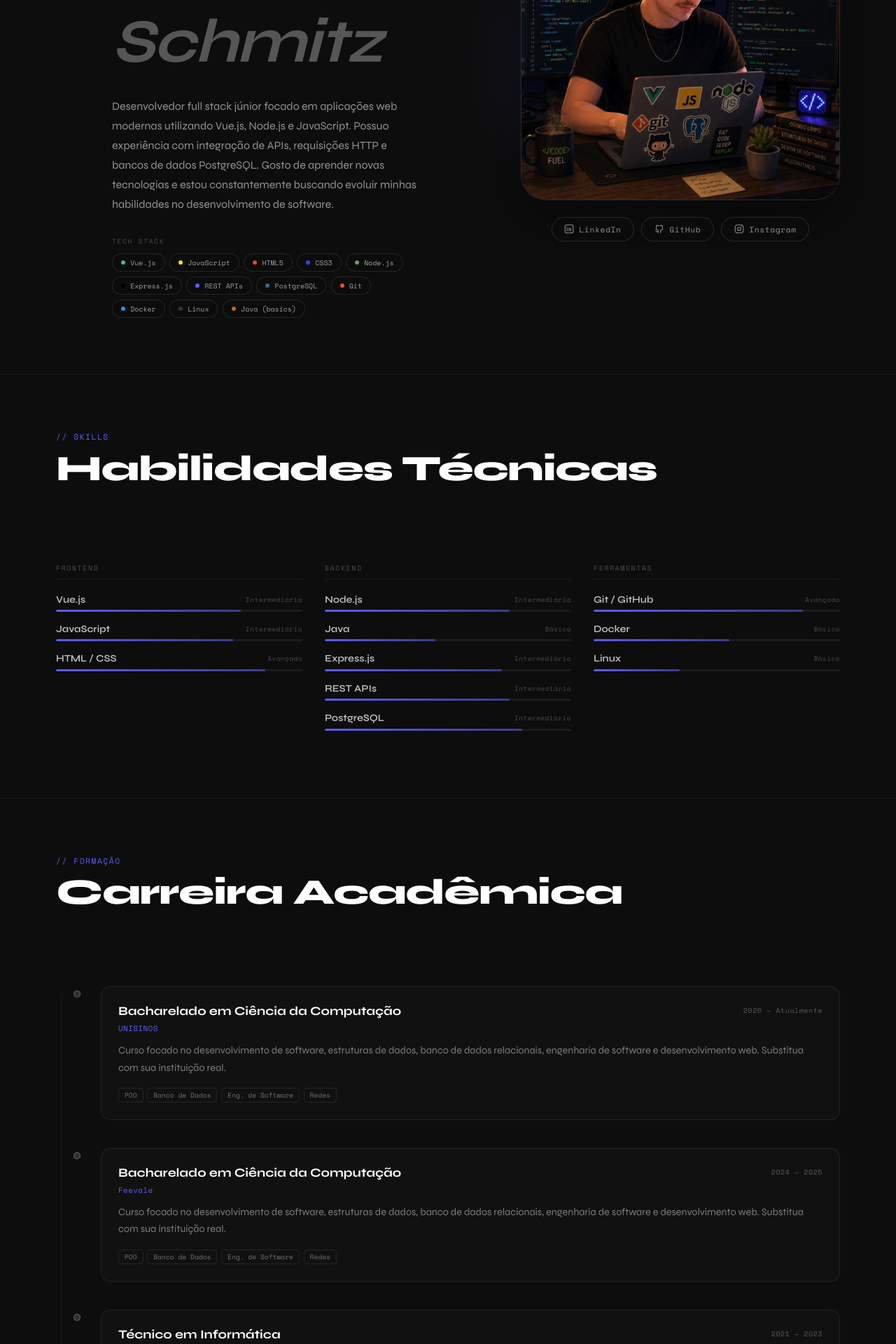
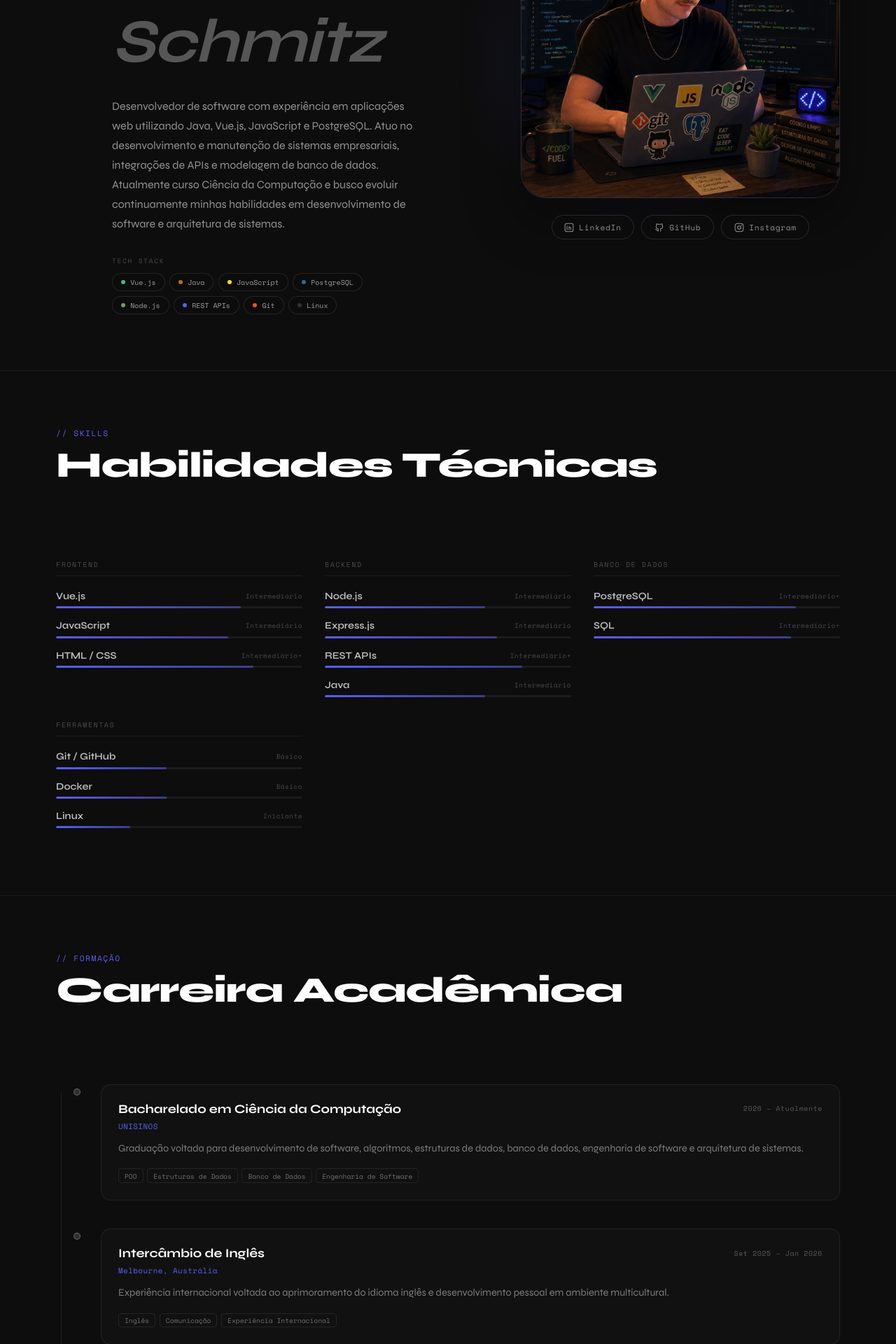
Before and after one commit to AOS2301/resume, a Vue app in the folder frontend/: page / in a window 1280 px wide. Shown: the part 360-2280 px from the top of the page at 70% size. Built offline with nearby package versions, Linux system fonts and the light colour scheme.

Commit message:
inclusão de dados reais na experiência, skilGroups, certifcados, estudos

```diff
--- a/frontend/src/assets/nav-bar.css
+++ b/frontend/src/assets/nav-bar.css
@@ -5,13 +5,15 @@
   align-items: center;
   justify-content: space-between;
   padding: 1.5rem 3rem;
-  background: transparent;
+  background: rgba(13, 13, 13, 0.2);
   position: fixed;
   top: 0;
   left: 0;
   right: 0;
   z-index: 100;
   border-bottom: 1px solid rgba(255, 255, 255, 0.04);
+  backdrop-filter: blur(4px);
+  -webkit-backdrop-filter: blur(4px);
 }
 
 .logo-link {
--- a/frontend/src/views/Home.vue
+++ b/frontend/src/views/Home.vue
@@ -21,10 +21,11 @@ import NavBar from '../components/NavBar.vue'
         </div>
 
         <p class="hero-bio">
-          Desenvolvedor full stack júnior focado em aplicações web modernas utilizando Vue.js, Node.js e JavaScript.
-          Possuo experiência com integração de APIs, requisições HTTP e bancos de dados PostgreSQL.
-          Gosto de aprender novas tecnologias e estou constantemente buscando evoluir minhas habilidades no
-          desenvolvimento de software.
+          Desenvolvedor de software com experiência em aplicações web utilizando Java, Vue.js, JavaScript e PostgreSQL.
+          Atuo no desenvolvimento e manutenção de sistemas empresariais, integrações de APIs e modelagem de banco de
+          dados.
+          Atualmente curso Ciência da Computação e busco evoluir continuamente minhas habilidades em desenvolvimento de
+          software e arquitetura de sistemas.
         </p>
 
         <div class="tech-stack">
@@ -198,17 +199,13 @@ export default {
     return {
       techStack: [
         { name: 'Vue.js', color: '#42b883' },
+        { name: 'Java', color: '#b07219' },
         { name: 'JavaScript', color: '#f7df1e' },
-        { name: 'HTML5', color: '#e34c26' },
-        { name: 'CSS3', color: '#264de4' },
+        { name: 'PostgreSQL', color: '#336791' },
         { name: 'Node.js', color: '#68a063' },
-        { name: 'Express.js', color: '#000000' },
         { name: 'REST APIs', color: '#5b5ef4' },
-        { name: 'PostgreSQL', color: '#336791' },
         { name: 'Git', color: '#f05032' },
-        { name: 'Docker', color: '#2496ed' },
-        { name: 'Linux', color: '#333333' },
-        { name: 'Java (basics)', color: '#b07219' }
+        { name: 'Linux', color: '#333333' }
       ],
 
       education: [
@@ -216,78 +213,79 @@ export default {
           degree: 'Bacharelado em Ciência da Computação',
           institution: 'UNISINOS',
           period: '2026 – Atualmente',
-          description: 'Curso focado no desenvolvimento de software, estruturas de dados, banco de dados relacionais, engenharia de software e desenvolvimento web. Substitua com sua instituição real.',
-          highlights: ['POO', 'Banco de Dados', 'Eng. de Software', 'Redes'],
+          description: 'Graduação voltada para desenvolvimento de software, algoritmos, estruturas de dados, banco de dados, engenharia de software e arquitetura de sistemas.',
+          highlights: [
+            'POO',
+            'Estruturas de Dados',
+            'Banco de Dados',
+            'Engenharia de Software'
+          ],
+        },
+        {
+          degree: 'Intercâmbio de Inglês',
+          institution: 'Melbourne, Austrália',
+          period: 'Set 2025 – Jan 2026',
+          description: 'Experiência internacional voltada ao aprimoramento do idioma inglês e desenvolvimento pessoal em ambiente multicultural.',
+          highlights: [
+            'Inglês',
+            'Comunicação',
+            'Experiência Internacional'
+          ],
         },
         {
           degree: 'Bacharelado em Ciência da Computação',
           institution: 'Feevale',
           period: '2024 – 2025',
-          description: 'Curso focado no desenvolvimento de software, estruturas de dados, banco de dados relacionais, engenharia de software e desenvolvimento web. Substitua com sua instituição real.',
-          highlights: ['POO', 'Banco de Dados', 'Eng. de Software', 'Redes'],
+          description: 'Formação acadêmica focada em fundamentos da computação, programação, banco de dados e desenvolvimento de software.',
+          highlights: [
+            'Algoritmos',
+            'POO',
+            'Banco de Dados',
+            'Desenvolvimento Web'
+          ],
         },
         {
           degree: 'Técnico em Informática',
           institution: 'Instituto Ivoti',
           period: '2021 – 2023',
-          description: 'Formação técnica com ênfase em programação, lógica de computação e infraestrutura de TI. Adicione detalhes reais da sua formação técnica.',
-          highlights: ['Lógica de Programação', 'Redes', 'Hardware'],
+          description: 'Formação técnica de três anos com foco em lógica de programação, desenvolvimento de software, banco de dados, redes de computadores e fundamentos de tecnologia da informação.',
+          highlights: [
+            'Lógica de Programação',
+            'Banco de Dados',
+            'Redes',
+            'Desenvolvimento'
+          ],
         },
       ],
 
       certifications: [
         {
-          title: 'Vue.js 3 — Completo',
+          title: 'O Curso Definitivo de Lógica de Programação',
           issuer: 'Udemy',
           year: '2024',
-          category: 'frontend',
-          categoryLabel: 'Frontend',
-          skills: ['Vue 3', 'Composition API', 'Vuex', 'Router'],
+          category: 'linguagem',
+          categoryLabel: 'Programação',
+          skills: [
+            'VisualG',
+            'C',
+            'C++',
+            'Python',
+            'Java'
+          ],
           credentialUrl: null,
         },
         {
-          title: 'Node.js: API RESTful com Express',
+          title: 'Dominando Banco de Dados, Conceitos e Linguagem SQL',
           issuer: 'Udemy',
           year: '2024',
-          category: 'backend',
-          categoryLabel: 'Backend',
-          skills: ['Node.js', 'Express', 'JWT', 'PostgreSQL'],
-          credentialUrl: null,
-        },
-        {
-          title: 'JavaScript Moderno — ES6+',
-          issuer: 'Origamid / Udemy',
-          year: '2023',
-          category: 'linguagem',
-          categoryLabel: 'Linguagem',
-          skills: ['ES6+', 'Async/Await', 'Modules', 'DOM'],
-          credentialUrl: null,
-        },
-        {
-          title: 'Git & GitHub — Do Iniciante ao Avançado',
-          issuer: 'Udemy',
-          year: '2023',
-          category: 'devops',
-          categoryLabel: 'DevOps',
-          skills: ['Git', 'Branching', 'Pull Request', 'CI'],
-          credentialUrl: null,
-        },
-        {
-          title: 'SQL e PostgreSQL — Completo',
-          issuer: 'Udemy',
-          year: '2023',
           category: 'banco',
           categoryLabel: 'Banco de Dados',
-          skills: ['PostgreSQL', 'Joins', 'Índices', 'Views'],
-          credentialUrl: null,
-        },
-        {
-          title: 'HTML & CSS — Responsivo e Moderno',
-          issuer: 'Origamid',
-          year: '2022',
-          category: 'frontend',
-          categoryLabel: 'Frontend',
-          skills: ['CSS Grid', 'Flexbox', 'Responsivo', 'BEM'],
+          skills: [
+            'SQL',
+            'Modelagem',
+            'SQL Server',
+            'Administração de Banco'
+          ],
           credentialUrl: null,
         },
       ],
@@ -295,24 +293,44 @@ export default {
       experience: [
         {
           role: 'Desenvolvedor Full Stack Júnior',
-          company: 'PRD Tecnologia e gestão',
-          period: 'Jun 2026 – Atualmente',
-          description: 'Desenvolvimento e manutenção de aplicações web utilizando Vue.js no frontend e Node.js no backend. Integração com APIs externas e modelagem de banco de dados PostgreSQL. Substitua com sua experiência real.',
-          techs: ['Vue.js', 'Node.js', 'PostgreSQL', 'REST API'],
+          company: 'PRD Tecnologia e Gestão',
+          period: 'Jan 2026 – Atualmente',
+          description: 'Atuação no desenvolvimento e manutenção de sistemas empresariais utilizando Java, Vue.js e PostgreSQL. Responsável pela implementação de novas funcionalidades, correção de problemas em ambiente produtivo, desenvolvimento de interfaces web, integração entre sistemas via APIs REST e criação de consultas SQL para suporte às regras de negócio. Participação na manutenção de relatórios JasperReports e soluções de impressão térmica utilizadas por clientes.',
+          techs: [
+            'Java',
+            'Vue.js',
+            'PostgreSQL',
+            'REST APIs',
+            'JasperReports',
+            'Git'
+          ],
         },
+
         {
           role: 'Desenvolvedor Java Júnior',
-          company: 'PRD Tecnologia e gestão',
-          period: 'fev 2024 – set 2025',
-          description: 'Desenvolvimento e manutenção de aplicações web utilizando Vue.js no frontend e Node.js no backend. Integração com APIs externas e modelagem de banco de dados PostgreSQL. Substitua com sua experiência real.',
-          techs: ['Vue.js', 'Node.js', 'PostgreSQL', 'REST API'],
+          company: 'PRD Tecnologia e Gestão',
+          period: 'Fev 2024 – Jun 2025',
+          description: 'Desenvolvimento e manutenção de funcionalidades em sistemas ERP corporativos utilizando Java e PostgreSQL. Atuação na análise e correção de defeitos, criação de consultas SQL, manutenção de relatórios gerenciais, implementação de regras de negócio e suporte técnico para demandas internas e de clientes.',
+          techs: [
+            'Java',
+            'PostgreSQL',
+            'SQL',
+            'JasperReports',
+            'SVN'
+          ],
         },
+
         {
-          role: 'Estágio Desenvolvedor ERP',
-          company: 'PRD Tecnologia e gestão',
-          period: 'Ago 2023 – fev 2024',
-          description: 'Auxílio no desenvolvimento de interfaces responsivas e consumo de APIs REST. Participação em reuniões de equipe e code reviews. Substitua com sua experiência real.',
-          techs: ['JavaScript', 'HTML/CSS', 'Vue.js', 'Git'],
+          role: 'Estagiário de Desenvolvimento ERP',
+          company: 'PRD Tecnologia e Gestão',
+          period: 'Ago 2023 – Fev 2024',
+          description: 'Participação no desenvolvimento e suporte de sistemas ERP, realizando manutenção de funcionalidades existentes, testes, consultas em banco de dados, análise de chamados e auxílio na resolução de problemas reportados por usuários. Contato direto com processos de negócio e práticas de desenvolvimento utilizadas em ambiente corporativo.',
+          techs: [
+            'Java',
+            'PostgreSQL',
+            'SQL',
+            'SVN'
+          ],
         },
       ],
 
@@ -321,29 +339,35 @@ export default {
           category: 'Frontend',
           skills: [
             { name: 'Vue.js', level: 'Intermediário', percent: 75 },
-            { name: 'JavaScript', level: 'Intermediário', percent: 72 },
-            { name: 'HTML / CSS', level: 'Avançado', percent: 85 },
+            { name: 'JavaScript', level: 'Intermediário', percent: 70 },
+            { name: 'HTML / CSS', level: 'Intermediário+', percent: 80 },
           ],
         },
         {
           category: 'Backend',
           skills: [
-            { name: 'Node.js', level: 'Intermediário', percent: 75 },
-            { name: 'Java', level: 'Básico', percent: 45 },
-            { name: 'Express.js', level: 'Intermediário', percent: 72 },
-            { name: 'REST APIs', level: 'Intermediário', percent: 75 },
-            { name: 'PostgreSQL', level: 'Intermediário', percent: 80 },
+            { name: 'Node.js', level: 'Intermediário', percent: 65 },
+            { name: 'Express.js', level: 'Intermediário', percent: 70 },
+            { name: 'REST APIs', level: 'Intermediário+', percent: 80 },
+            { name: 'Java', level: 'Intermediário', percent: 65 },
+          ],
+        },
+        {
+          category: 'Banco de Dados',
+          skills: [
+            { name: 'PostgreSQL', level: 'Intermediário+', percent: 82 },
+            { name: 'SQL', level: 'Intermediário+', percent: 80 },
           ],
         },
         {
           category: 'Ferramentas',
           skills: [
-            { name: 'Git / GitHub', level: 'Avançado', percent: 85 },
-            { name: 'Docker', level: 'Básico', percent: 55 },
-            { name: 'Linux', level: 'Básico', percent: 35 },
+            { name: 'Git / GitHub', level: 'Básico', percent: 45 },
+            { name: 'Docker', level: 'Básico', percent: 45 },
+            { name: 'Linux', level: 'Iniciante', percent: 30 },
           ],
         },
-      ]
+      ],
     }
   }
 }
```
